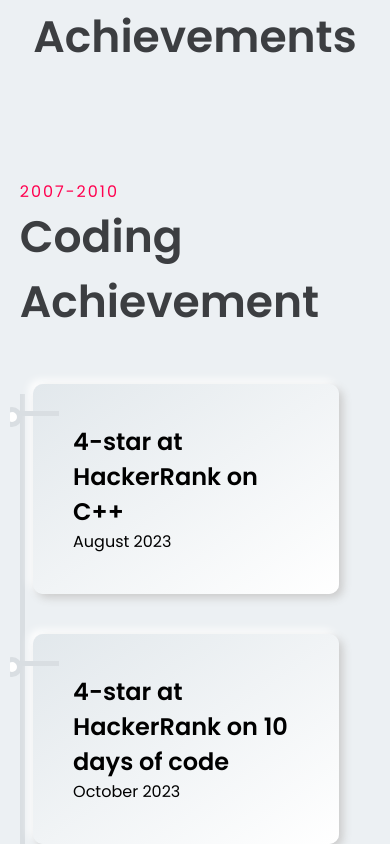
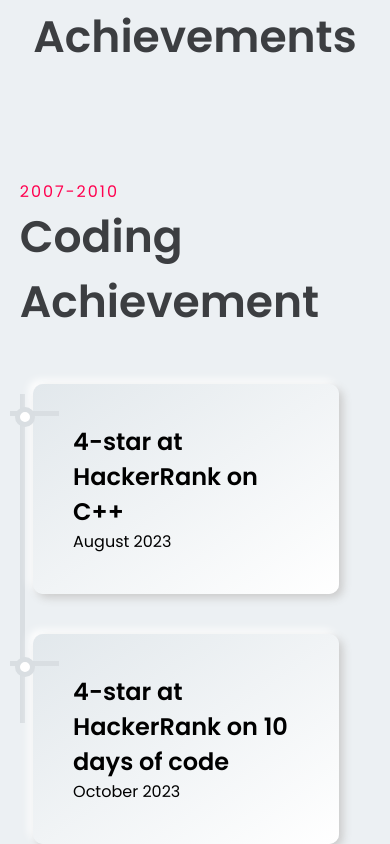
Before and after one commit to shivamgupta002/MyPortfolio, a React (Create React App) app: page / in a window 390 px wide. Shown: the part 3400-4244 px from the top of the page. Built offline with nearby package versions, Linux system fonts and the light colour scheme.

Commit message:
Achievment CSS edit

```diff
--- a/src/components/Achievements/Achievement.css
+++ b/src/components/Achievements/Achievement.css
@@ -1,47 +1,59 @@
 .achievement .heading h1 {
   font-size: 44px;
 }
+
 .achievement .content {
   max-width: 85%;
   margin: auto;
 }
+
 .achievement .box {
   padding: 40px;
-  width:auto;
+  width: auto;
 }
-.mtop{
+
+.mtop {
   margin: 10px;
 }
+
 .achievement hr {
   margin: 15px 0;
   border: 1px solid #e3e9ed;
   background-color: #e3e9ed;
 }
+
 .achievement p {
   font-size: 18px;
   transition: 0.5s;
 }
+
 .achievement .box {
   margin-bottom: 40px;
   position: relative;
 }
+
 .achievement .btn_shadow:hover {
   transform: translate(0);
 }
+
 .achievement .box:hover .btn_shadow {
   background: #ff3a75;
   box-shadow: none;
   color: white;
 }
+
 .achievement .box:hover p {
   color: white;
 }
+
 .achievement .content-section {
   position: relative;
 }
+
 .achievement .left {
   position: relative;
 }
+
 .achievement .left::after {
   content: "";
   position: absolute;
@@ -52,6 +64,7 @@
   background: #d9dee2;
   z-index: -2;
 }
+
 .achievement .box::after {
   content: "";
   position: absolute;
@@ -61,6 +74,7 @@
   width: 50px;
   background: #d9dee2;
 }
+
 .achievement .box::before {
   content: "";
   position: absolute;
@@ -74,45 +88,63 @@
   z-index: 5;
   transition: 0.5s;
 }
+
 .achievement .box:hover.box:before {
   background: #ff3a75;
 }
+
 @media (max-width: 1050px) {
-  .left{
+  .left {
     width: 45%;
   }
+
   .achievement .left::after {
     top: 20%;
     height: 80vh;
   }
 }
+
 @media (max-width: 768px) {
-  .left{
+  .left {
     width: 95%;
   }
+
   .achievement .d_flex {
     flex-direction: column;
   }
+
   .achievement .left::after {
     top: 17%;
-    height: 79vh;
+    height: 41vh;
+  }
+
+  .achievement .box::before {
+    left: -10%;
   }
 }
+
 @media (max-width: 540px) {
   .achievement .left::after {
     top: 22%;
-    height: 85vh;
+    height: 39vh;
   }
+
+  .achievement .box::before {
+    left: -6%;
+  }
+
   .achievement .content {
     max-width: 92%;
     margin: auto;
   }
 }
+
 @media (max-width: 340px) {
   .achievement .left::after {
     top: 18%;
     height: 92vh;
   }
+
   .achievement .content {
     max-width: 100%;
     margin: auto;
--- a/src/components/Resume/Resume.css
+++ b/src/components/Resume/Resume.css
@@ -1,47 +1,59 @@
 .resume .heading h1 {
   font-size: 44px;
 }
+
 .resume .content {
   max-width: 85%;
   margin: auto;
 }
+
 .resume .box {
   padding: 40px;
-    width:auto;
+  width: auto;
 }
-  .mtop{
+
+.mtop {
   margin: 10px;
 }
+
 .resume hr {
   margin: 15px 0;
   border: 1px solid #e3e9ed;
   background-color: #e3e9ed;
 }
+
 .resume p {
   font-size: 18px;
   transition: 0.5s;
 }
+
 .resume .box {
   margin-bottom: 40px;
   position: relative;
 }
+
 .resume .btn_shadow:hover {
   transform: translate(0);
 }
+
 .resume .box:hover .btn_shadow {
   background: #ff3a75;
   box-shadow: none;
   color: white;
 }
+
 .resume .box:hover p {
   color: white;
 }
+
 .resume .content-section {
   position: relative;
 }
+
 .resume .left {
   position: relative;
 }
+
 .resume .left::after {
   content: "";
   position: absolute;
@@ -52,6 +64,7 @@
   background: #d9dee2;
   z-index: -2;
 }
+
 .resume .box::after {
   content: "";
   position: absolute;
@@ -61,6 +74,7 @@
   width: 50px;
   background: #d9dee2;
 }
+
 .resume .box::before {
   content: "";
   position: absolute;
@@ -74,18 +88,26 @@
   z-index: 5;
   transition: 0.5s;
 }
+
 .resume .box:hover.box:before {
   background: #ff3a75;
 }
+
 @media (max-width: 768px) {
-    .left{
+  .left {
     width: 95%;
   }
+
   .resume .d_flex {
     flex-direction: column;
   }
+
   .resume .left::after {
     top: 14%;
     height: 105vh;
   }
+
+  .resume .box::before {
+    left: -11.5%;
   }
+}
```
Lines whose indentation alone changed are shown as unchanged.
